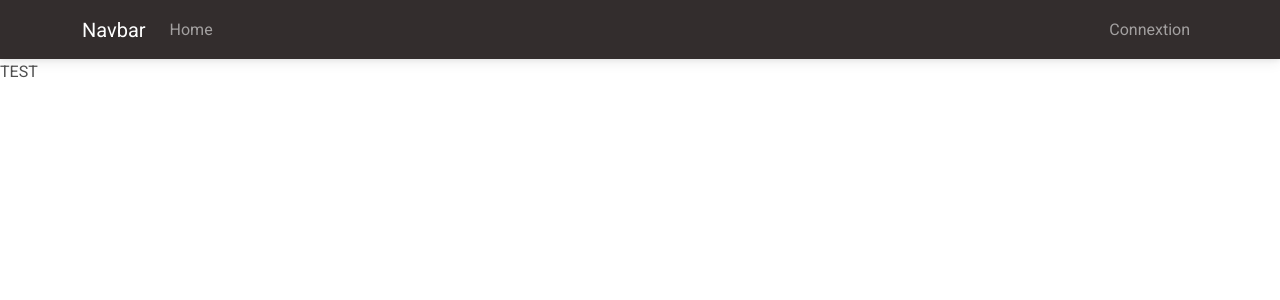
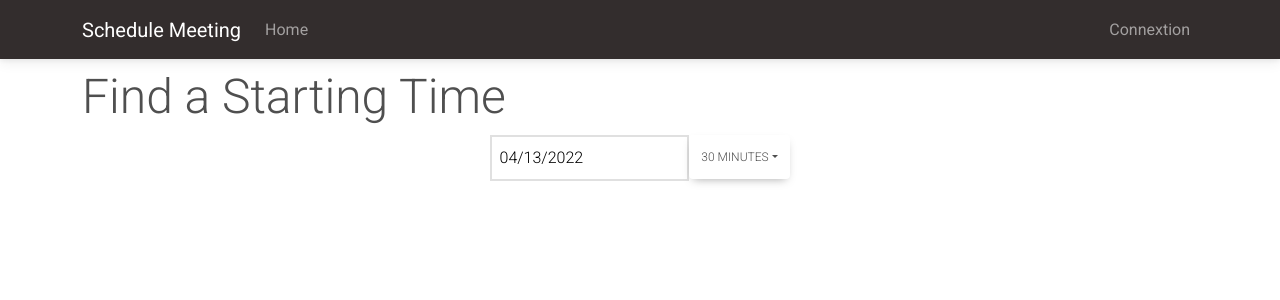
Before and after one commit to amirhatam/interview-frontend, a React (Create React App) app: page / in a window 1280 px wide. Shown: the top 300 px of the page. Built offline with nearby package versions, Linux system fonts and the light colour scheme.

Commit message:
add react-datapicker & dropdown for chose duration

```diff
--- a/package.json
+++ b/package.json
@@ -4,11 +4,12 @@
   "description": "template for mdb-react-ui-kit",
   "private": true,
   "dependencies": {
+    "mdb-react-ui-kit": "^1.0.0-beta5",
     "react": "17.0.1",
+    "react-datepicker": "^4.7.0",
     "react-dom": "17.0.1",
     "react-scripts": "4.0.1",
-    "web-vitals": "^0.2.4",
-    "mdb-react-ui-kit": "^1.0.0-beta5"
+    "web-vitals": "^0.2.4"
   },
   "scripts": {
     "start": "react-scripts start",
--- a/src/App.js
+++ b/src/App.js
@@ -1,13 +1,13 @@
 import React from 'react';
 // import { MDBBtn, MDBContainer } from 'mdb-react-ui-kit';
 import NavbarPage from './components/Navbar';
+import { Home } from './views/Home';
 
 function App() {
   return (
     <div >
       <NavbarPage />
-
-      TEST
+      <Home />
     </div>
   );
 }
--- /dev/null
+++ b/src/assets/styles/Dropdown.css
@@ -0,0 +1,6 @@
+.react-datepicker-wrapper {
+    width: unset;
+}
+a.dropdown-toggle.btn.fw-lighter {
+    padding: 0.8rem;
+}
--- /dev/null
+++ b/src/components/Dropdown.jsx
@@ -0,0 +1,21 @@
+import React from 'react';
+import { MDBDropdown, MDBDropdownMenu, MDBDropdownToggle, MDBDropdownItem, MDBDropdownLink, MDBRow, MDBCol } from 'mdb-react-ui-kit';
+import '../assets/styles/Dropdown.css'
+
+export default function Dropdown() {
+    return (
+        <MDBDropdown>
+            <MDBDropdownToggle tag='a' className='btn fw-lighter'>
+                30 Minutes
+            </MDBDropdownToggle>
+            <MDBDropdownMenu>
+                <MDBDropdownItem>
+                    <MDBDropdownLink href="#">45 Minutes</MDBDropdownLink>
+                </MDBDropdownItem>
+                <MDBDropdownItem>
+                    <MDBDropdownLink href="#">1 Hour</MDBDropdownLink>
+                </MDBDropdownItem>
+            </MDBDropdownMenu>
+        </MDBDropdown>
+    );
+}
--- a/src/components/Navbar.jsx
+++ b/src/components/Navbar.jsx
@@ -18,7 +18,7 @@ export default function App() {
     return (
         <MDBNavbar expand='lg' dark bgColor='dark'>
             <MDBContainer >
-                <MDBNavbarBrand href='#'>Navbar</MDBNavbarBrand>
+                <MDBNavbarBrand href='#'>Schedule Meeting</MDBNavbarBrand>
                 <MDBNavbarToggler
                     type='button'
                     data-target='#navbarColor02'
--- /dev/null
+++ b/src/views/Home.jsx
@@ -0,0 +1,37 @@
+import { MDBCol, MDBContainer, MDBModalBody, MDBModalHeader, MDBModalTitle } from "mdb-react-ui-kit";
+import React, { useState } from "react";
+import DatePicker from "react-datepicker";
+
+import "react-datepicker/dist/react-datepicker.css";
+import Dropdown from "../components/Dropdown";
+
+// CSS Modules, react-datepicker-cssmodules.css
+// import 'react-datepicker/dist/react-datepicker-cssmodules.css';
+
+export const Home = () => {
+    const [startDate, setStartDate] = useState(new Date());
+
+    return (
+        <>
+            <MDBContainer>
+                <MDBModalHeader>
+                    <MDBModalTitle className="display-5">Find a Starting Time</MDBModalTitle>
+                </MDBModalHeader>
+                <MDBModalBody className="row justify-content-start">
+                    <div class="d-flex justify-content-center">
+                        <DatePicker
+                            selected={startDate}
+                            onChange={(date) => setStartDate(date)}
+                            className="fw-lighter p-2 square border border-2"
+                        />
+                        <Dropdown />
+                    </div>
+                    {/* <div class="d-flex justify-content-center">
+
+                    </div> */}
+
+                </MDBModalBody>
+            </MDBContainer>
+        </>
+    );
+};
```
Also changed, not shown: 1 other file (tests, documents, lock files or other folders).
